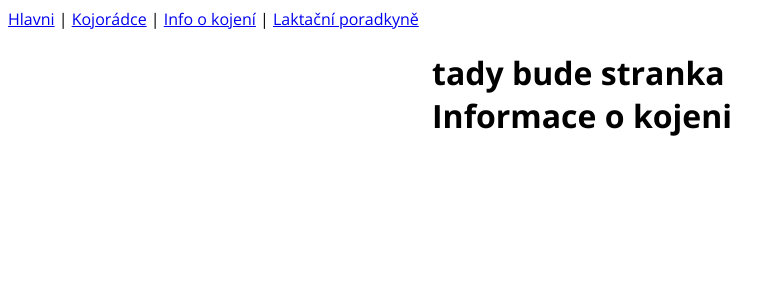
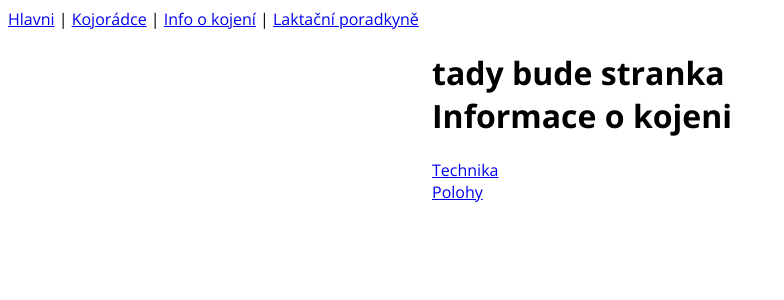
Before and after one commit to badela007/Kojoradce_projekt, a React (Vite) app: page /info-o-kojeni in a window 1280 px wide. Shown: the top 300 px of the page, without its empty margins (0-784 px from the left). Built offline with nearby package versions, Linux system fonts and the light colour scheme.

Commit message:
links added

```diff
--- a/src/pages/InfoPage/index.jsx
+++ b/src/pages/InfoPage/index.jsx
@@ -1,12 +1,16 @@
 import React from 'react';
 import './style.css';
-import { Outlet } from 'react-router-dom';
+
 
 export const InfoPage = () => {
   return (
     <div className="container">
       <h1>tady bude stranka Informace o kojeni</h1>
-      {/* <Outlet /> */}
+     <a href='http://localhost:5173/info-o-kojeni/technika'>Technika</a>
+     <div>
+     <a href='http://localhost:5173/info-o-kojeni/polohy'>Polohy</a>
+     </div>
+
     </div>
   );
 };
```
